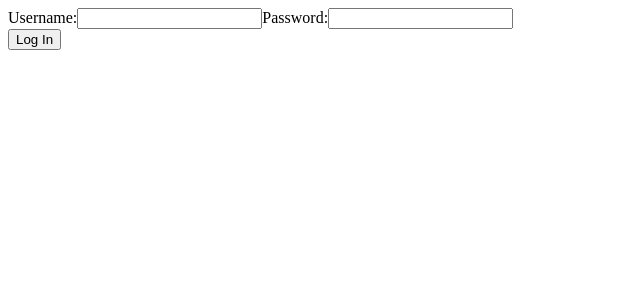
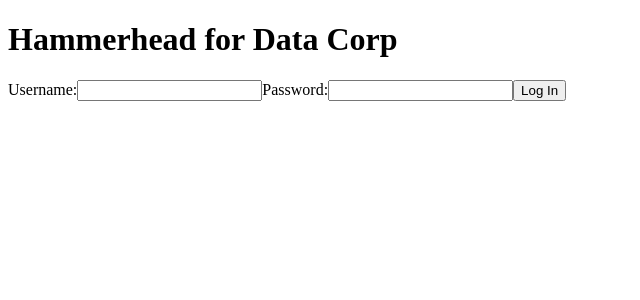
Before and after one commit to HammerHeadHR/Hammerhead, a React (Create React App) app in the folder client/: page / in a window 1280 px wide. Shown: the top 300 px of the page, without its empty margins (0-640 px from the left). Built offline with nearby package versions, Linux system fonts and the light colour scheme; the HTML template or start-up script is replaced by a standard one.

Commit message:
created sidebar component base - split login component to multiple components

```diff
--- /dev/null
+++ b/client/src/components/Login/LoginForm.jsx
@@ -0,0 +1,17 @@
+import React from 'react';
+
+const LoginForm = () => {
+  return (
+    <div>
+      <form action="/login" method="POST">
+        <label htmlFor="username">Username:</label>
+        <input type="text" name="username"/>
+        <label htmlFor="password">Password:</label>
+        <input type="password" name="password"/>
+        <input type="submit" value="Log In"/>
+      </form>
+    </div>
+  );
+};
+
+export default LoginForm;
--- /dev/null
+++ b/client/src/components/Login/SiteHeader.jsx
@@ -0,0 +1,11 @@
+import React from 'react'
+
+const SiteHeader = () => {
+  return (
+    <div>
+      <h1>Hammerhead for Data Corp</h1>
+    </div>
+  );
+};
+
+export default SiteHeader;
--- a/client/src/components/Login/index.jsx
+++ b/client/src/components/Login/index.jsx
@@ -1,18 +1,14 @@
 import React from 'react';
+import LoginForm from './LoginForm.jsx';
+import SiteHeader from './SiteHeader.jsx';
 
 const Login = () => {
-
   return (
     <div>
-      <form action="/login" method="POST">
-        <label htmlFor="username">Username:</label>
-        <input type="text" name="username"/>
-        <label htmlFor="password">Password:</label>
-        <input type="password" name="password"/></form>
-        <input type="submit" value="Log In"/>
+      <SiteHeader />
+      <LoginForm />
     </div>
   );
-
 };
 
 export default Login;
```
Also changed, not shown: client/src/components/Sidebar/index.jsx (added, +11 -0 lines).
